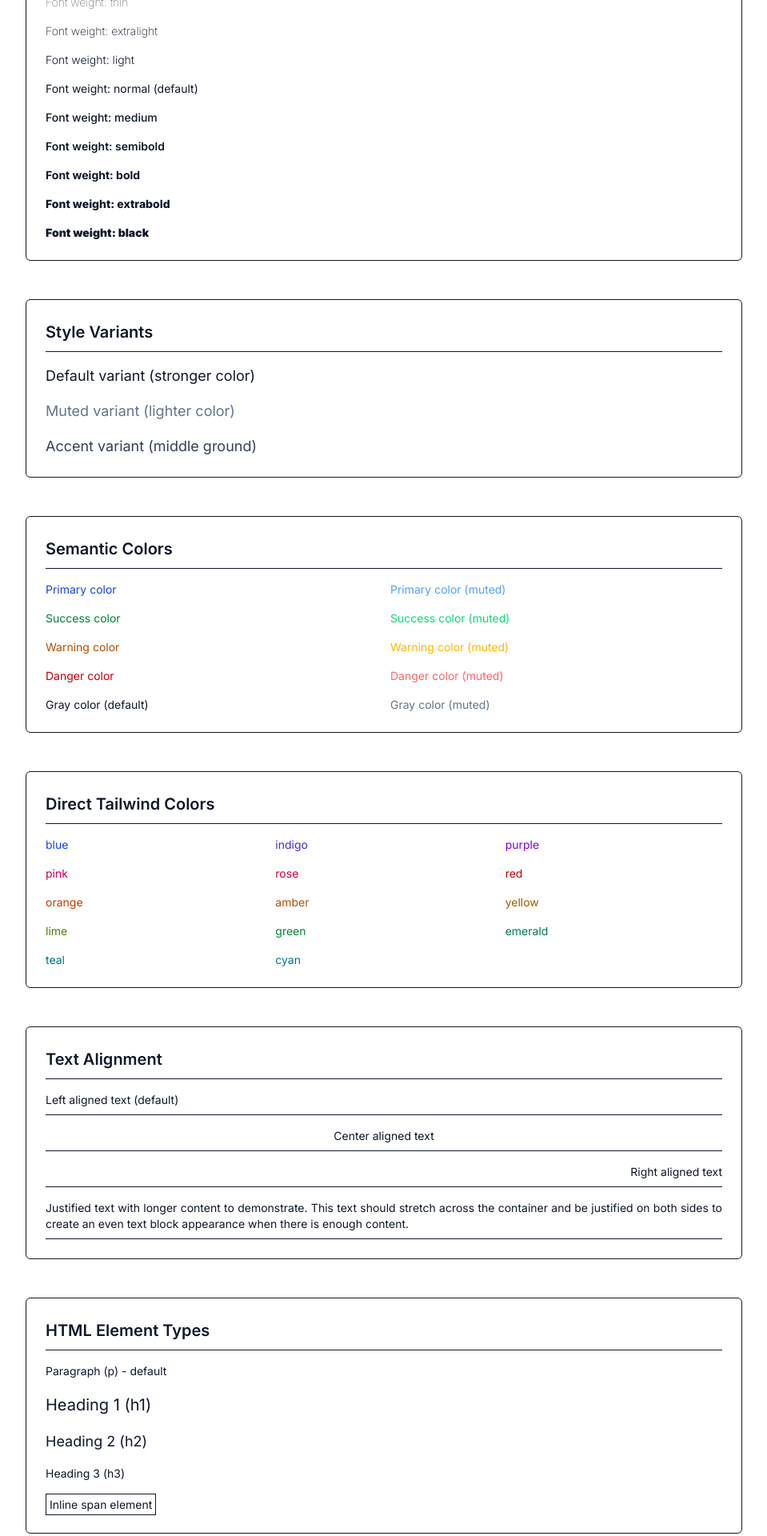
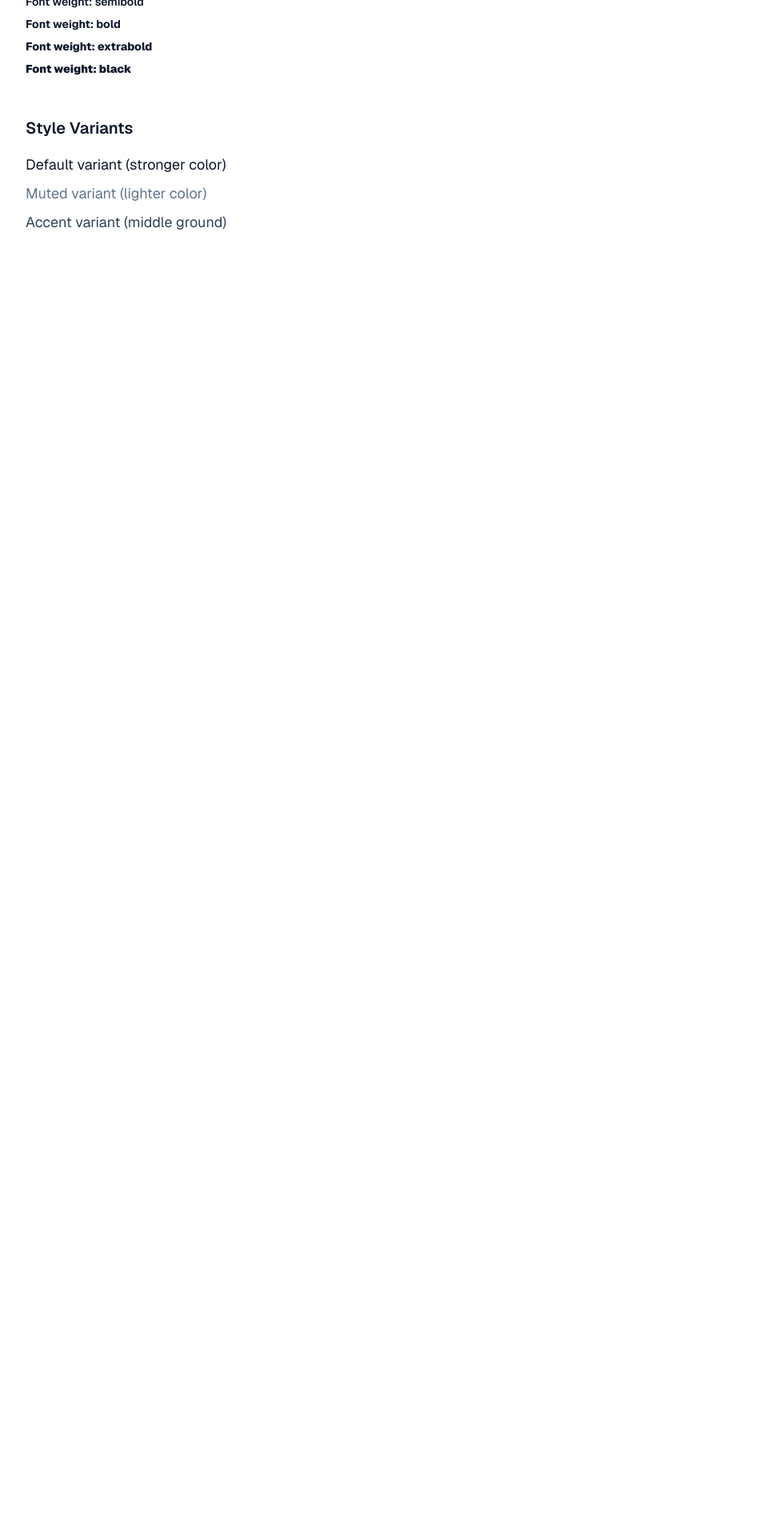
Before and after one commit to KushagraDhawan1997/Kookie, a Next.js app: page / in a window 1280 px wide. Shown: the part 700-2620 px from the top of the page at 80% size, without its empty margins (160-1119 px from the left). After the commit the page ends 1072 px from the top, so only its background shows below. Built offline with nearby package versions, Linux system fonts and the light colour scheme.

Commit message:
Refactor: Simplify typography demo and remove unused file

```diff
--- a/app/globals.css
+++ b/app/globals.css
@@ -1,21 +1,32 @@
 @import "tailwindcss";
 
+@theme {
+  --font-sans: var(--font-geist-sans);
+  --font-mono: var(--font-geist-mono);
+}
+
 :root {
-  --background: #ffffff;
-  --foreground: #171717;
+  --background: theme(colors.white);
+  --foreground: theme(colors.neutral.900);
 }
 
 @media (prefers-color-scheme: dark) {
   :root {
-    --background: #0a0a0a;
-    --foreground: #ededed;
+    --background: theme(colors.neutral.950);
+    --foreground: theme(colors.neutral.200);
   }
 }
 
 body {
   background: var(--background);
   color: var(--foreground);
-  font-family: var(--font-inter, sans-serif);
+  font-family: var(--font-geist-sans, sans-serif);
   min-height: 100vh;
   -webkit-font-smoothing: antialiased;
+  -moz-osx-font-smoothing: grayscale;
 }
+
+/* Optional: Define a class for mono if you need to switch easily */
+.font-mono {
+  font-family: var(--font-geist-mono, monospace);
+}
--- a/app/layout.tsx
+++ b/app/layout.tsx
@@ -1,19 +1,12 @@
 import type { Metadata } from "next";
-import { Inter } from "next/font/google";
+import { GeistSans } from "geist/font/sans";
+import { GeistMono } from "geist/font/mono";
+import "./globals.css";
 import { ThemeProvider } from "../lib/theme/provider";
-import "./globals.css";
-
-const inter = Inter({
-  subsets: ["latin"],
-  variable: "--font-inter",
-});
 
 export const metadata: Metadata = {
-  title: "Kookie UI",
-  description: "A high-performance component library for Next.js",
-  icons: {
-    icon: "/favicon.ico",
-  },
+  title: "Kookie",
+  description: "A Kookie app",
 };
 
 export default function RootLayout({
@@ -22,8 +15,8 @@ export default function RootLayout({
   children: React.ReactNode;
 }>) {
   return (
-    <html lang="en">
-      <body className={`${inter.variable} font-sans antialiased`}>
+    <html lang="en" className={`${GeistSans.variable} ${GeistMono.variable}`}>
+      <body>
         <ThemeProvider color="blue" gray="slate" size="sm" style="modern" radius="md">
           {children}
         </ThemeProvider>
--- a/app/page.tsx
+++ b/app/page.tsx
@@ -7,7 +7,7 @@ export default function Home() {
     <div className="flex flex-col items-center min-h-screen p-8">
       <main className="w-full max-w-4xl">
         <div className="text-center mb-12">
-          <Text as="h1" size="3xl" weight="bold" color="primary" className="mb-4">
+          <Text as="h1" size="3xl" weight="bold" color="primary" className="mb-4" variant="default">
             Kookie UI Text Component
           </Text>
           <Text size="lg" className="mb-6">
@@ -16,11 +16,11 @@ export default function Home() {
         </div>
 
         {/* Size Variants */}
-        <section className="mb-12 border p-6 rounded-md">
-          <Text as="h2" size="xl" weight="semibold" className="mb-4 pb-2 border-b">
+        <section className="mb-12">
+          <Text as="h2" size="xl" weight="semibold" className="mb-4">
             Size Variants
           </Text>
-          <div className="space-y-4">
+          <div className="space-y-2">
             <Text size="xs">Text size: xs (extra small)</Text>
             <Text size="sm">Text size: sm (small)</Text>
             <Text size="md">Text size: md (medium - default)</Text>
@@ -32,11 +32,11 @@ export default function Home() {
         </section>
 
         {/* Weight Variants */}
-        <section className="mb-12 border p-6 rounded-md">
-          <Text as="h2" size="xl" weight="semibold" className="mb-4 pb-2 border-b">
+        <section className="mb-12">
+          <Text as="h2" size="xl" weight="semibold" className="mb-4">
             Font Weight Variants
           </Text>
-          <div className="space-y-4">
+          <div className="space-y-2">
             <Text weight="thin">Font weight: thin</Text>
             <Text weight="extralight">Font weight: extralight</Text>
             <Text weight="light">Font weight: light</Text>
@@ -50,11 +50,11 @@ export default function Home() {
         </section>
 
         {/* Style Variants */}
-        <section className="mb-12 border p-6 rounded-md">
-          <Text as="h2" size="xl" weight="semibold" className="mb-4 pb-2 border-b">
+        <section className="mb-12">
+          <Text as="h2" size="xl" weight="semibold" className="mb-4">
             Style Variants
           </Text>
-          <div className="space-y-4">
+          <div className="space-y-2">
             <Text variant="default" size="lg">
               Default variant (stronger color)
             </Text>
@@ -66,145 +66,6 @@ export default function Home() {
             </Text>
           </div>
         </section>
-
-        {/* Semantic Colors */}
-        <section className="mb-12 border p-6 rounded-md">
-          <Text as="h2" size="xl" weight="semibold" className="mb-4 pb-2 border-b">
-            Semantic Colors
-          </Text>
-          <div className="grid grid-cols-1 md:grid-cols-2 gap-4">
-            <Text color="primary">Primary color</Text>
-            <Text color="primary" variant="muted">
-              Primary color (muted)
-            </Text>
-            <Text color="success">Success color</Text>
-            <Text color="success" variant="muted">
-              Success color (muted)
-            </Text>
-            <Text color="warning">Warning color</Text>
-            <Text color="warning" variant="muted">
-              Warning color (muted)
-            </Text>
-            <Text color="danger">Danger color</Text>
-            <Text color="danger" variant="muted">
-              Danger color (muted)
-            </Text>
-            <Text color="gray">Gray color (default)</Text>
-            <Text color="gray" variant="muted">
-              Gray color (muted)
-            </Text>
-          </div>
-        </section>
-
-        {/* Direct Tailwind Colors */}
-        <section className="mb-12 border p-6 rounded-md">
-          <Text as="h2" size="xl" weight="semibold" className="mb-4 pb-2 border-b">
-            Direct Tailwind Colors
-          </Text>
-          <div className="grid grid-cols-1 md:grid-cols-3 gap-4">
-            <Text color="blue">blue</Text>
-            <Text color="indigo">indigo</Text>
-            <Text color="purple">purple</Text>
-            <Text color="pink">pink</Text>
-            <Text color="rose">rose</Text>
-            <Text color="red">red</Text>
-            <Text color="orange">orange</Text>
-            <Text color="amber">amber</Text>
-            <Text color="yellow">yellow</Text>
-            <Text color="lime">lime</Text>
-            <Text color="green">green</Text>
-            <Text color="emerald">emerald</Text>
-            <Text color="teal">teal</Text>
-            <Text color="cyan">cyan</Text>
-          </div>
-        </section>
-
-        {/* Text Alignment */}
-        <section className="mb-12 border p-6 rounded-md">
-          <Text as="h2" size="xl" weight="semibold" className="mb-4 pb-2 border-b">
-            Text Alignment
-          </Text>
-          <div className="space-y-4 w-full">
-            <Text align="left" className="border-b pb-2">
-              Left aligned text (default)
-            </Text>
-            <Text align="center" className="border-b pb-2">
-              Center aligned text
-            </Text>
-            <Text align="right" className="border-b pb-2">
-              Right aligned text
-            </Text>
-            <Text align="justify" className="border-b pb-2">
-              Justified text with longer content to demonstrate. This text should stretch across the container and be justified on both sides to create an even text block appearance when there is enough content.
-            </Text>
-          </div>
-        </section>
-
-        {/* HTML Elements */}
-        <section className="mb-12 border p-6 rounded-md">
-          <Text as="h2" size="xl" weight="semibold" className="mb-4 pb-2 border-b">
-            HTML Element Types
-          </Text>
-          <div className="space-y-4">
-            <Text as="p">Paragraph (p) - default</Text>
-            <Text as="h1" size="xl">
-              Heading 1 (h1)
-            </Text>
-            <Text as="h2" size="lg">
-              Heading 2 (h2)
-            </Text>
-            <Text as="h3">Heading 3 (h3)</Text>
-            <Text as="span" className="border p-1">
-              Inline span element
-            </Text>
-          </div>
-        </section>
-
-        {/* Truncation */}
-        <section className="mb-12 border p-6 rounded-md">
-          <Text as="h2" size="xl" weight="semibold" className="mb-4 pb-2 border-b">
-            Text Truncation
-          </Text>
-          <div className="space-y-4">
-            <Text>Normal text that will wrap to the next line when it reaches the end of its container and continue on the next line.</Text>
-            <div className="max-w-sm">
-              <Text truncate>Truncated text with ellipsis that will not wrap and instead will be cut off with an ellipsis (...) when it reaches the end of its container.</Text>
-            </div>
-          </div>
-        </section>
-
-        {/* Usage in Code */}
-        <section className="mb-12 border p-6 rounded-md">
-          <Text as="h2" size="xl" weight="semibold" className="mb-4 pb-2 border-b">
-            Usage Example
-          </Text>
-          <div className="bg-slate-50 p-4 rounded-md">
-            <Text as="div" size="sm" className="font-mono whitespace-pre">
-              {`import { Text } from "kookie/ui/text";
-
-// Basic usage
-<Text>Default text</Text>
-
-// With semantic color and size
-<Text color="primary" size="lg">Primary large text</Text>
-
-// With variant
-<Text variant="muted">Muted text</Text>
-
-// With direct Tailwind color
-<Text color="indigo" variant="accent">Accent indigo text</Text>
-
-// As a heading with weight
-<Text as="h2" size="2xl" weight="bold">Section Heading</Text>
-
-// With alignment
-<Text align="center">Centered text</Text>
-
-// With truncation
-<Text truncate>Text that truncates with ellipsis...</Text>`}
-            </Text>
-          </div>
-        </section>
       </main>
     </div>
   );
--- a/components/ui/text/text.tsx
+++ b/components/ui/text/text.tsx
@@ -65,7 +65,7 @@ export interface TextProps extends React.HTMLAttributes<HTMLElement> {
    *
    * @default 'p'
    */
-  as?: "p" | "span" | "div" | "h1" | "h2" | "h3" | "h4" | "h5" | "h6";
+  as?: "p" | "span" | "div" | "h1" | "h2" | "h3" | "h4" | "h5" | "h6" | "a";
 
   /**
    * Text alignment.
@@ -91,6 +91,12 @@ export interface TextProps extends React.HTMLAttributes<HTMLElement> {
    * The content to render inside the text component.
    */
   children?: React.ReactNode;
+
+  /**
+   * Optional: Apply more refined typography for certain semantic elements like headings.
+   * @default false
+   */
+  refinedTypography?: boolean;
 }
 
 /**
@@ -124,7 +130,7 @@ export interface TextProps extends React.HTMLAttributes<HTMLElement> {
  * // As a heading
  * <Text as="h2" size="2xl" weight="bold">Section Heading</Text>
  */
-export function Text({ children, size, weight = "normal", color = "gray", variant = "default", as: Component = "p", align, truncate = false, className, ...props }: TextProps) {
+export function Text({ children, size, weight = "normal", color = "gray", variant = "default", as: Component = "p", align, truncate = false, refinedTypography = false, className, ...props }: TextProps) {
   // Get inherited size from component context (if available)
   const [inheritedSize] = useComponentSize();
 
@@ -208,6 +214,20 @@ export function Text({ children, size, weight = "normal", color = "gray", varian
   // Font weight styles - Direct mapping to Tailwind's font-{weight} classes
   // -------------------------------------------------------------------------
   const weightStyles = fontWeightStylesMap[weight];
+
+  // -------------------------------------------------------------------------
+  // Refined Typography (e.g., for headings)
+  // -------------------------------------------------------------------------
+  let refinedStyles = "";
+  if (refinedTypography) {
+    if (Component === "h1" || Component === "h2" || Component === "h3") {
+      // Larger headings often benefit from tighter letter spacing
+      refinedStyles = "tracking-tight";
+    }
+    // Add more refined typography rules here as needed
+    // For example, specific line heights for headings if they differ from sizeStyles defaults:
+    // if (Component === "h1") refinedStyles = cn(refinedStyles, "leading-tight");
+  }
 
   // -------------------------------------------------------------------------
   // Color styles - With support for both semantic and direct Tailwind colors
@@ -297,6 +317,7 @@ export function Text({ children, size, weight = "normal", color = "gray", varian
         // Merge all computed style classes
         sizeStyles, // Typography scale (size, line height)
         weightStyles, // Font weight
+        refinedStyles, // Additional refined typographic styles
         colorStyles, // Text color
         alignStyles, // Text alignment
         truncateStyles, // Truncation
--- a/package.json
+++ b/package.json
@@ -12,6 +12,7 @@
     "@radix-ui/react-primitive": "^2.1.3",
     "class-variance-authority": "^0.7.1",
     "clsx": "^2.1.1",
+    "geist": "^1.4.2",
     "jotai": "^2.12.4",
     "next": "15.3.2",
     "nextra": "^4.2.17",
```
Also changed, not shown: 1 other file (tests, documents, lock files or other folders).
